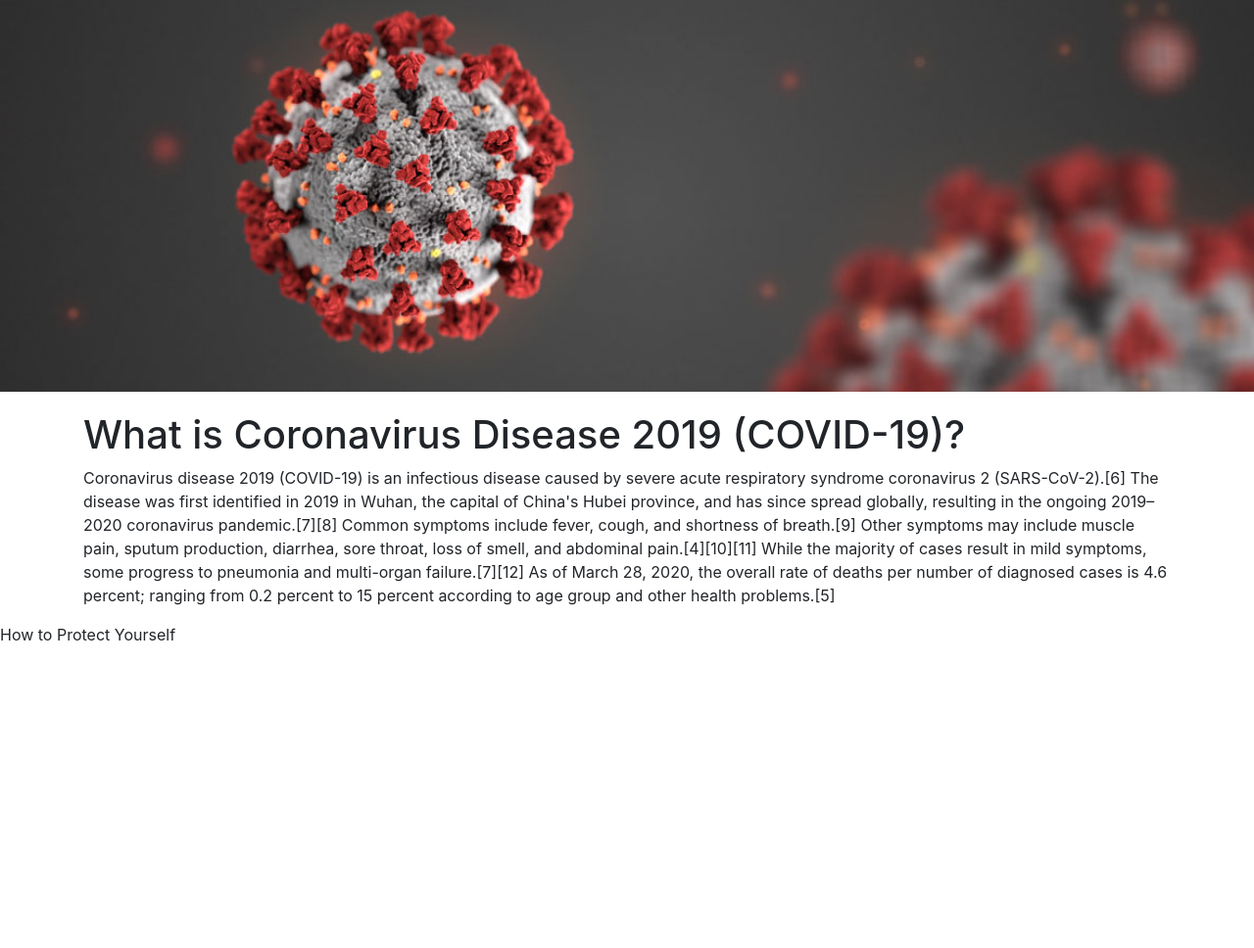
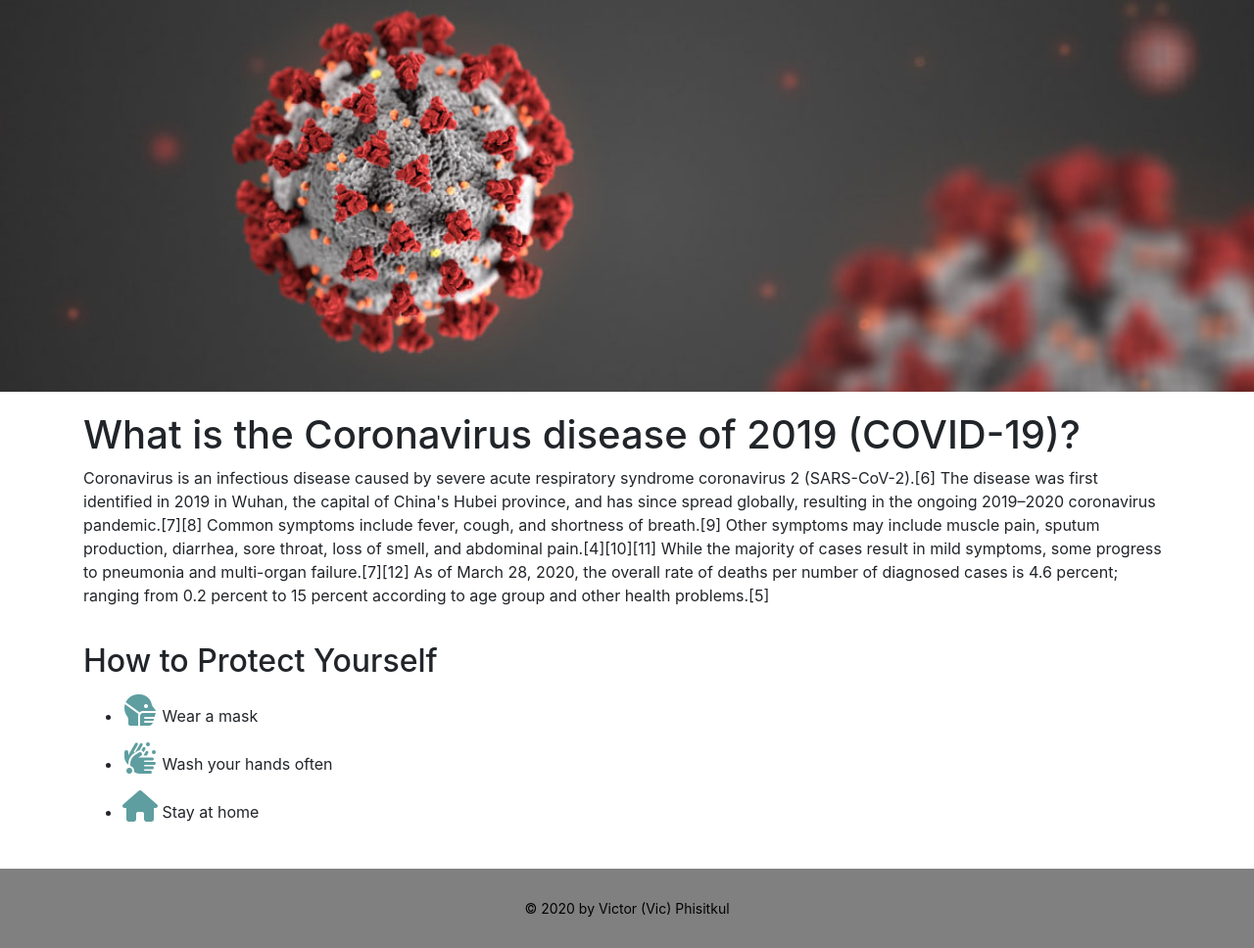
Before and after one commit to Bobthebuilder-cool/Bob-the-builder, a plain HTML site: page index.html in a window 1280 px wide. Shown: the whole page at 98% size. Before the commit the page ends 800 px from the top, so only its background shows below. Drawn offline with nearby package versions, Linux system fonts and the light colour scheme.

Commit message:
covid content

```diff
--- a/css/stylesheet.css
+++ b/css/stylesheet.css
@@ -1,8 +1,34 @@
 .banner{
     width:100%;
     height: 400px;
-    background: green url(../images/home-banner.jpg) no-repeat center/cover;
+    background: white url(../images/home-banner.jpg) no-repeat center/cover;
 }
 .title{
     margin-top:20px;
 }
+
+.icon{
+    font-size: 2em;
+    color: cadetblue
+}
+footer{
+    background:gray;
+    padding:30px 0;
+    text-align: center;
+    color:black;
+    margin-top: 30px;
+    font-size: 14px;
+}
+.protect-list li{
+    margin:15px auto;
+}
+@media screen and (max-width: 767px){
+    .banner{
+        background: white url(../images/home-banner.jpg) no-repeat 25%/cover;
+    }
+}
+@media screen and (max-width: 480px){
+    .banner{
+        background: white url(../images/home-banner.jpg) no-repeat 28%/cover;
+    }
+}
--- a/index.html
+++ b/index.html
@@ -8,16 +8,27 @@
     <link rel="stylesheet" href="css/stylesheet.css">
 </head>
 <body>
- <div class="banner"></div>
+    <div class="banner"></div>
     <div class="container">
         <div class="row">
-          <div class="col">
-            <h1 class="title">What is Coronavirus Disease 2019 (COVID-19)?</h1>
-            <p>Coronavirus disease 2019 (COVID-19) is an infectious disease caused by severe acute respiratory syndrome coronavirus 2 (SARS-CoV-2).[6] The disease was first identified in 2019 in Wuhan, the capital of China's Hubei province, and has since spread globally, resulting in the ongoing 2019–2020 coronavirus pandemic.[7][8] Common symptoms include fever, cough, and shortness of breath.[9] Other symptoms may include muscle pain, sputum production, diarrhea, sore throat, loss of smell, and abdominal pain.[4][10][11] While the majority of cases result in mild symptoms, some progress to pneumonia and multi-organ failure.[7][12] As of March 28, 2020, the overall rate of deaths per number of diagnosed cases is 4.6 percent; ranging from 0.2 percent to 15 percent according to age group and other health problems.[5]</p>
-          </div>
+            <div class="col">
+                <h1 class="title">What is the Coronavirus disease of 2019 (COVID-19)?</h1>
+                <p>Coronavirus is an infectious disease caused by severe acute respiratory syndrome coronavirus 2 (SARS-CoV-2).[6] The disease was first identified in 2019 in Wuhan, the capital of China's Hubei province, and has since spread globally, resulting in the ongoing 2019–2020 coronavirus pandemic.[7][8] Common symptoms include fever, cough, and shortness of breath.[9] Other symptoms may include muscle pain, sputum production, diarrhea, sore throat, loss of smell, and abdominal pain.[4][10][11] While the majority of cases result in mild symptoms, some progress to pneumonia and multi-organ failure.[7][12] As of March 28, 2020, the overall rate of deaths per number of diagnosed cases is 4.6 percent; ranging from 0.2 percent to 15 percent according to age group and other health problems.[5]</p>
+            </div>
+        </div>
+        <div class="row">
+            <div class="col">
+                <h2 class="title">How to Protect Yourself</h2>
+                <ul class="protect-list">
+                    <li><i class="icon fas fa-head-side-mask"></i>  Wear a mask</li>
+                    <li><i class="icon fas fa-hands-wash"></i>  Wash your hands often</li>
+                    <li><i class="icon fas fa-home"></i>  Stay at home</li>
+                </ul>
+            </div>
         </div>
     </div>
- <div>How to Protect Yourself</div>
+    <footer >&copy; 2020 by Victor (Vic) Phisitkul</footer>
+    <script src="https://kit.fontawesome.com/07327420e5.js" crossorigin="anonymous"></script>
 
 </body>
 </html>
```
